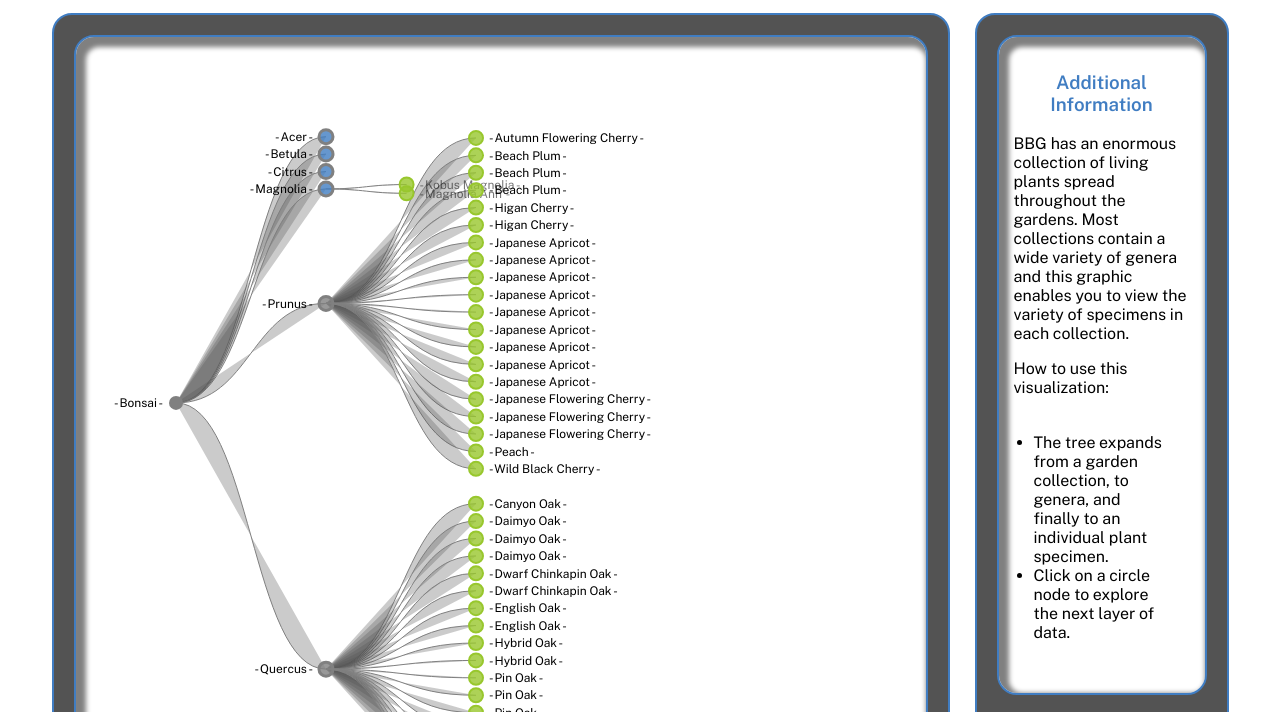
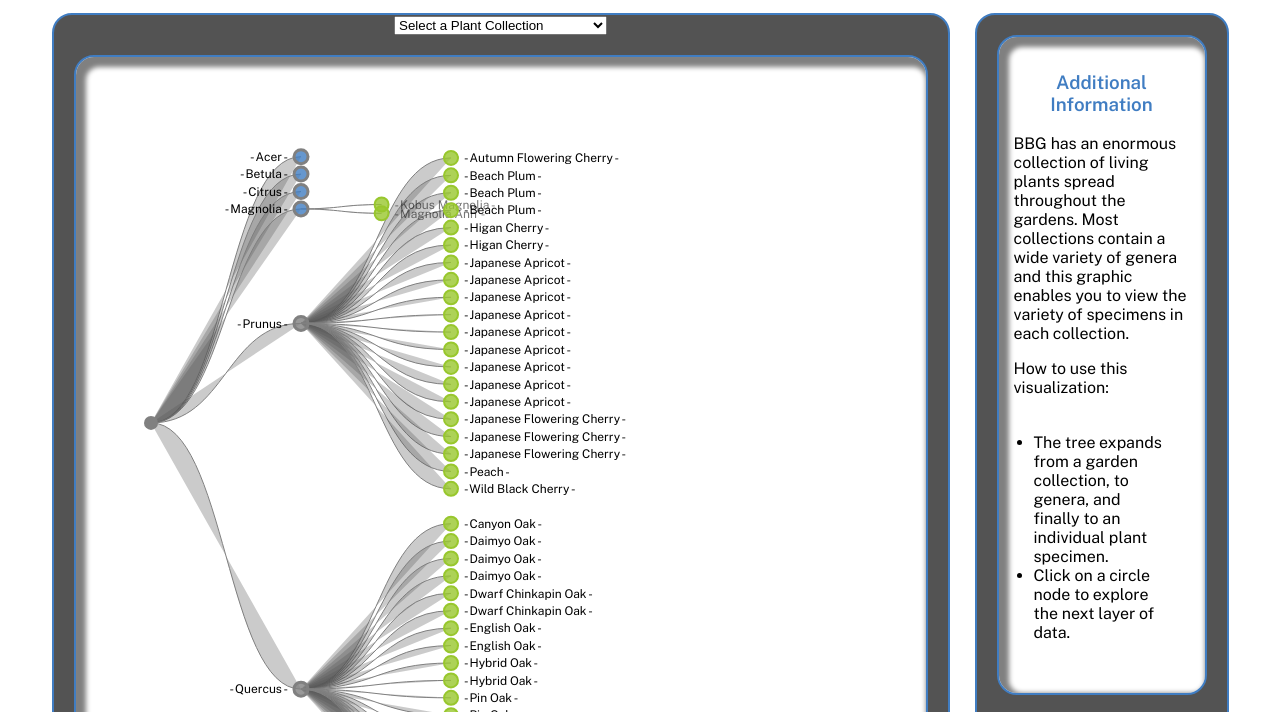
Before and after one commit to edherm/bbg-tree, a website built with webpack: page index.html in a window 1280 px wide. Shown: the part 99-811 px from the top of the page. Built offline with nearby package versions, Linux system fonts and the light colour scheme.

Commit message:
Troubleshoot collection selection

```diff
--- a/index.html
+++ b/index.html
@@ -54,8 +54,7 @@
     </div>
   </header>
   <div class="content-container">
-    <main>
-
+    <main id="main">
       <script src="./dist/main.js"></script>
     </main>
     <aside>
--- a/src/scripts/collection_dropdown.js
+++ b/src/scripts/collection_dropdown.js
@@ -0,0 +1,26 @@
+export default (collections) => {
+  let collectionForm = document.createElement("form");
+  let collectionSelect = document.createElement("select");
+    collectionSelect.setAttribute("id", "collections");
+  const defaultOption = document.createElement("option");
+    defaultOption.setAttribute("value", "default");
+    defaultOption.innerHTML = "Select a Plant Collection"
+
+    collectionSelect.append(defaultOption)
+  collections.forEach(collection => {
+    let collectionOption = document
+      .createElement("option");
+    collectionOption
+      .setAttribute("value", collection);
+
+    collectionOption.innerHTML = collection;
+      // collectionOption.onclick =
+
+    collectionSelect.append(collectionOption)
+    // debugger
+  })
+  debugger
+  collectionForm.append(collectionSelect);
+  document.getElementById("main").append(
+    collectionForm)
+}
--- a/src/scripts/convert_fetched_data.js
+++ b/src/scripts/convert_fetched_data.js
@@ -1,4 +1,4 @@
-export default (fetchedData, subset) => {
+export default (fetchedData) => {
   // Convert data to hierarchical structure
     const hierarchicalData = d3.nest()
       .key(function(d) {
@@ -35,11 +35,6 @@ export default (fetchedData, subset) => {
         })
       }
     })
-          // })
-        // }
-      // } )
-    // }
 
-  debugger
-  return shapedHierarchicalData[subset];
+  return shapedHierarchicalData;
 }
--- a/src/scripts/create_tree.js
+++ b/src/scripts/create_tree.js
@@ -1,34 +1,43 @@
 import convertFetchedData from "./convert_fetched_data";
-import { klass, onMouseOver, onMouseOut, click, diagonal } from "./d3_utils";
+import { klass, onMouseOver, onMouseOut, click, diagonal, selection } from "./d3_utils";
+import collectionDropdown from "./collection_dropdown";
 
 export default () => {
-  const collection = "Bonsai";
-  const sides = collection.length < 10 ? (100) : (
-    collection.length < 20 ? (150): (225));
+  let collection = selection();
+  // const sides = collection.length < 10 ? (100) : (
+  //   collection.length < 20 ? (150): (225));
 
-  const margin = { top: 35, right: sides, bottom: 35, left: sides },
+  const margin = { top: 35, right: 75, bottom: 35, left: 75 },
     width = 850 - margin.left - margin.right,
     height = 850 - margin.top - margin.bottom;
 
-  // .data(d3.entries(orientations))
-  let svg = d3
-    .select("main")
-    .append("svg")
-      .attr("width", width + margin.left + margin.right)
-      .attr("height", height + margin.top + margin.right)
-    .append("g")
-      .attr("transform", "translate(" + margin.left + "," + margin.top + ")");
+  // let collectionDropdown = document.getElementById("main")
+    // .appendChild()
+
+
 
   // Load and convert csv data => each row becomes an object with columns as keys
   d3.csv("src/data/bbg_data191204.csv").then(function(data) {
     // Convert data to hierarchical structure
-    let bbg_data = convertFetchedData(data, collection);
+    let bbg_data = convertFetchedData(data);
+    // debugger
 
+    // Create Collection Form
+    collectionDropdown(Object.keys(bbg_data))
+
+    // Create svg window
+    let svg = d3
+      .select("main")
+      .append("svg")
+        .attr("width", width + margin.left + margin.right)
+        .attr("height", height + margin.top + margin.right)
+      .append("g")
+        .attr("transform", "translate(" + margin.left + "," + margin.top + ")");
     // Create tree and assign size from orientations
     let treemap = d3.tree().size([height, width]);
 
     // Assign root node
-    let root = d3.hierarchy(bbg_data, d => { return d.children });
+    let root = d3.hierarchy(bbg_data[collection], d => { return d.children });
     root.x0 = height / 2;
     root.y0 = 0;
 
@@ -80,9 +89,11 @@ export default () => {
       nodeEnter
         .append("text")
         .text(d => {
-          return d.data.name.commonName
-            ? `- ${d.data.name.commonName} -`
-            : `- ${d.data.name} -`;
+          if (d.depth > 0) {
+            return d.data.name.commonName
+              ? `- ${d.data.name.commonName} -`
+              : `- ${d.data.name} -`;
+          }
         })
         .attr("x", d => { return d.children || d._children ? -13 : 13; })
         .attr("dy", ".35em")
--- a/src/scripts/d3_utils.js
+++ b/src/scripts/d3_utils.js
@@ -1,5 +1,4 @@
 const klass = d => {
-  debugger
   if (d.data.name.commonName) {
     return `leaves leaf${d.parent.parent.id}${d.parent.id}${d.id}`;
   } else if (d.depth === 3) {
@@ -25,16 +24,14 @@ const onMouseOut = d => {
 
 // Handle click - set visibility
 const click = d => {
-  console.log(d)
-  if (d.depth === 3) {
-    // displaySpecs(d);
-  } else if (d.children) {
+
+  if (d.children) {
     d._children = d.children;
     d.children = null;
   } else {
     d.children = d._children;
     d._children = null;
-    // console.log(d);
+
   }
 }
 
@@ -45,4 +42,13 @@ const diagonal = (start, delta) => {
             ${delta.y} ${delta.x}`;
 };
 
-module.exports = {klass, onMouseOver, onMouseOut, click, diagonal}
+const selection = () => {
+  let sel = document.getElementById("collections")
+  if (sel) {
+    return sel.options[sel.selectedIndex]
+  } else {
+    return "Bonsai"
+  }
+}
+
+module.exports = {klass, onMouseOver, onMouseOut, click, diagonal, selection}
```
Also changed, not shown: src/scripts/build_page.js (deleted, +0 -8 lines).
